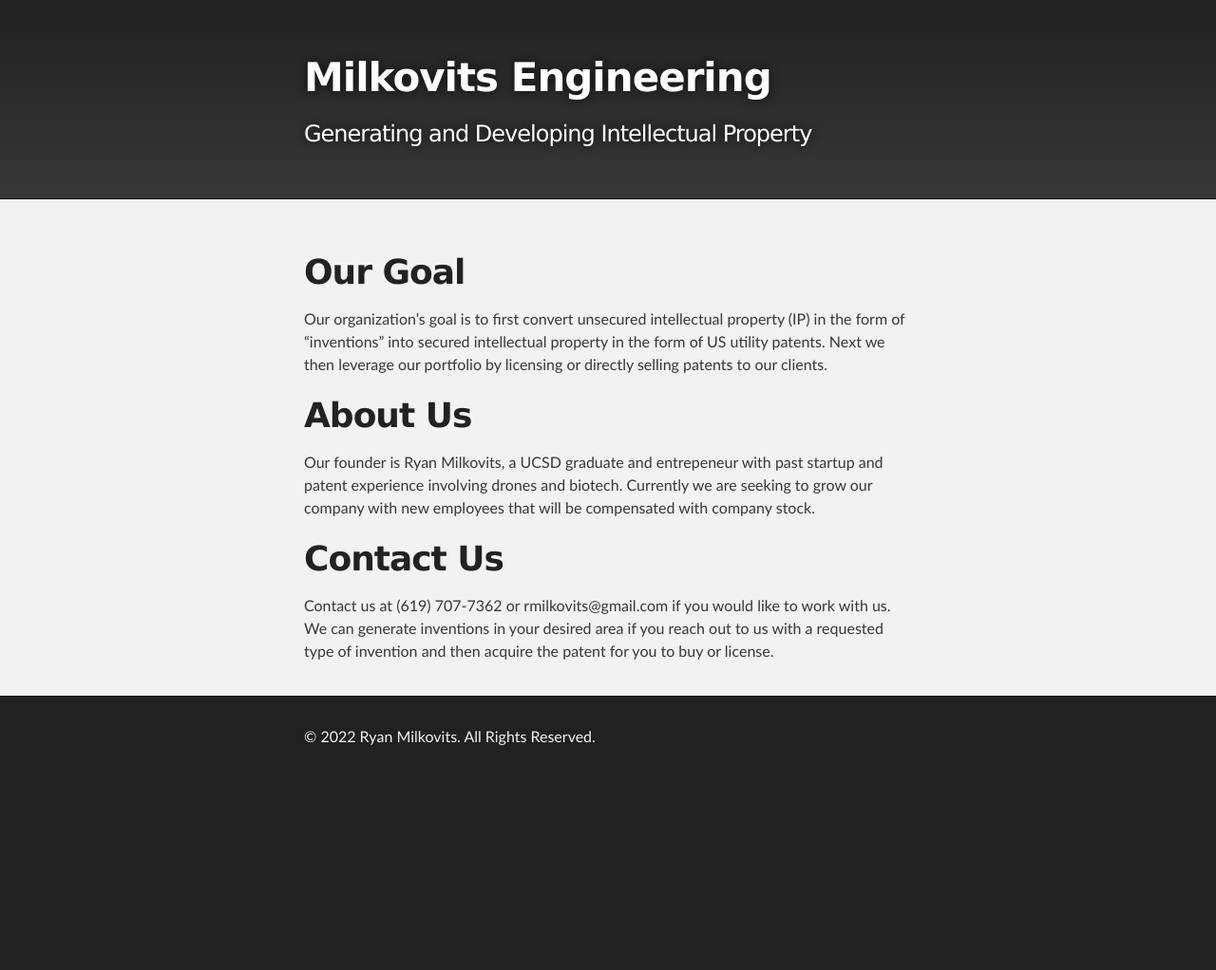
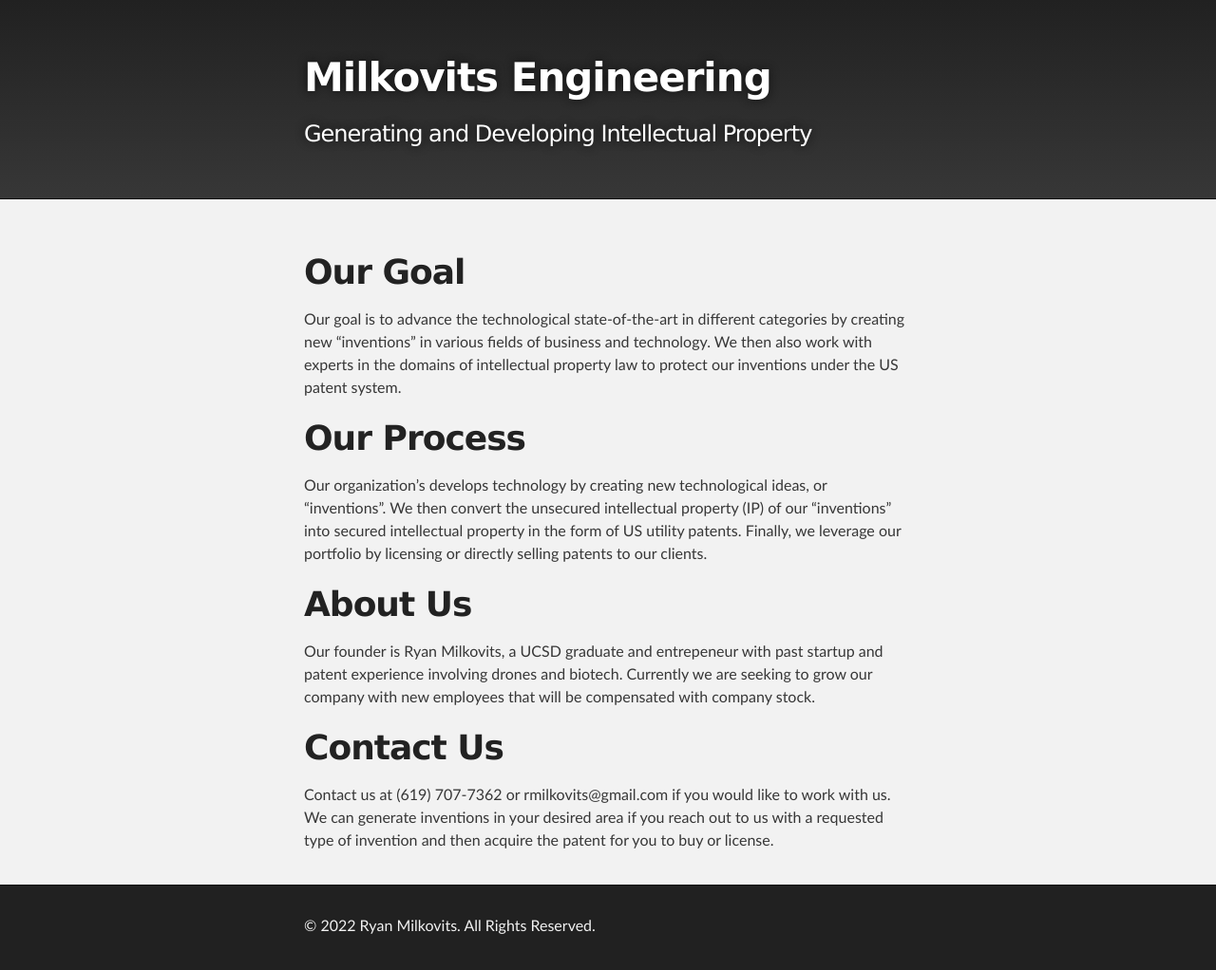
Before and after one commit to rmilkovits/milkovitsengineering, a Jekyll site: the page built from index.md, in a window 1280 px wide. Shown: the whole page at 95% size. Built offline with Jekyll 4.4.1, drawn with Linux system fonts in a browser that asks for light colours; our own code applies the rules of GitHub Pages for plain Markdown files; before the commit the page ends 900 px from its top, so only the background shows below that.

Commit message:
goal/process header updates

```diff
--- a/index.md
+++ b/index.md
@@ -4,7 +4,11 @@ layout: default
 
 # Our Goal
 
-Our organization's goal is to first convert unsecured intellectual property (IP) in the form of "inventions" into secured intellectual property in the form of US utility patents. Next we then leverage our portfolio by licensing or directly selling patents to our clients.
+Our goal is to advance the technological state-of-the-art in different categories by creating new "inventions" in various fields of business and technology. We then also work with experts in the domains of intellectual property law to protect our inventions under the US patent system.
+
+# Our Process
+
+Our organization's develops technology by creating new technological ideas, or "inventions". We then convert the unsecured intellectual property (IP) of our "inventions" into secured intellectual property in the form of US utility patents. Finally, we leverage our portfolio by licensing or directly selling patents to our clients.
 
 # About Us
 
```
